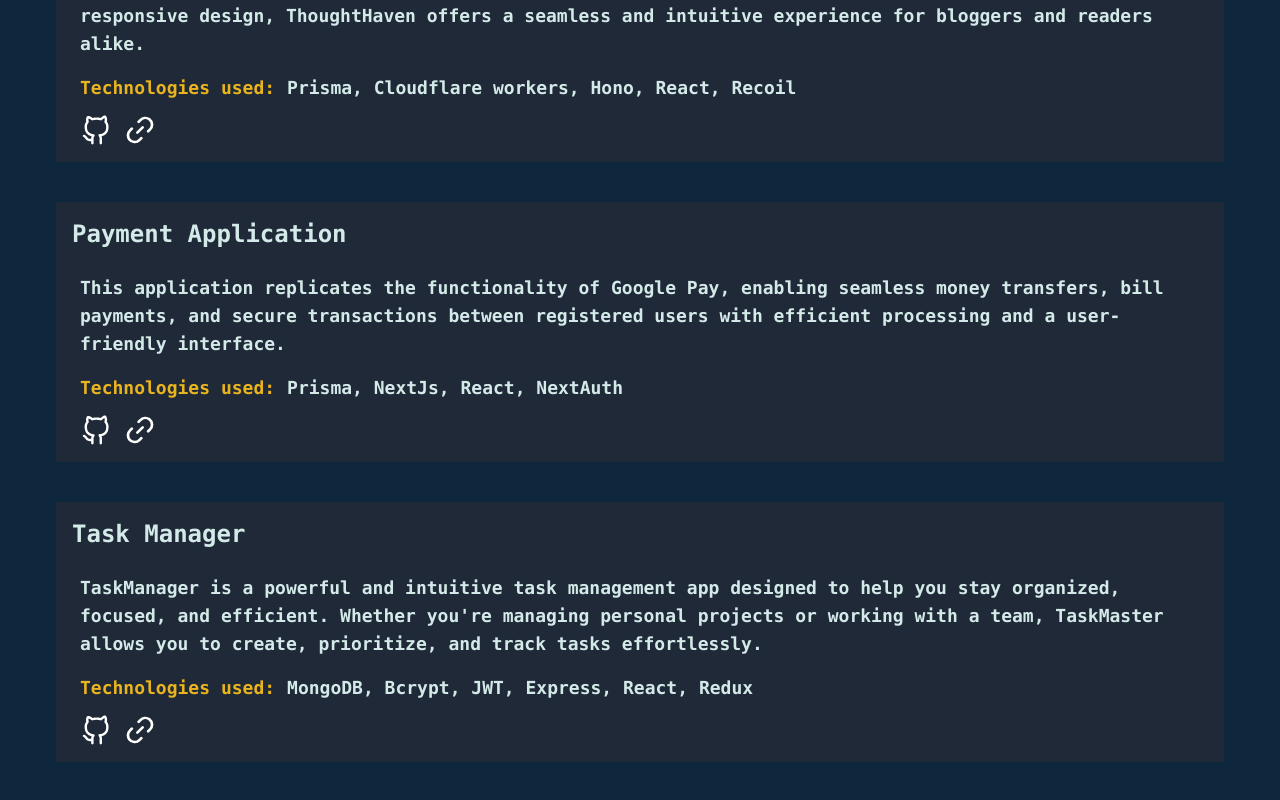
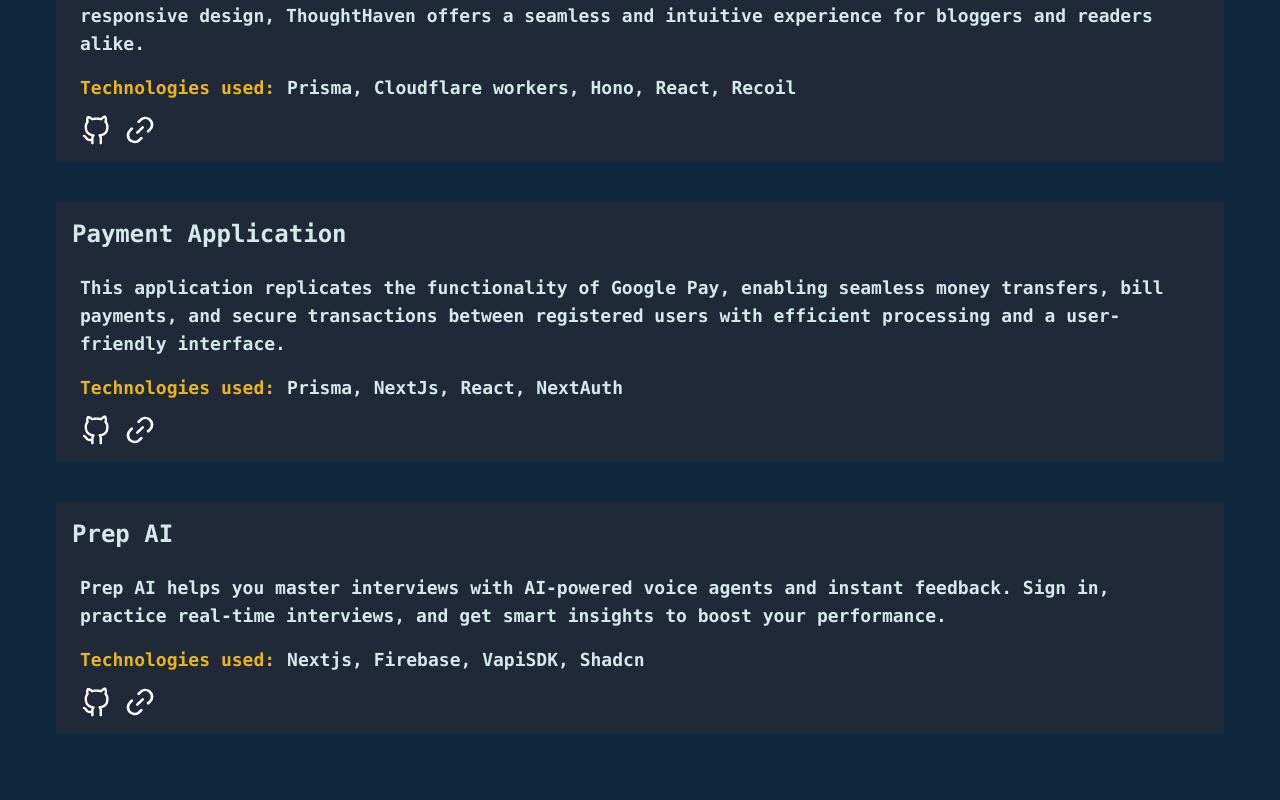
Before and after one commit to Titan-327/harshit-portfolio, a Next.js app in the folder portfolio/: page /projects in a window 1280 px wide. Shown: the part 302-1102 px from the top of the page. After the commit the page ends 1076 px from the top, so only its background shows below. Built offline with nearby package versions, Linux system fonts and the light colour scheme.

Commit message:
Update Card.tsx

```diff
--- a/portfolio/src/components/Card.tsx
+++ b/portfolio/src/components/Card.tsx
@@ -84,18 +84,18 @@
     const router=useRouter()
     return <div className="bg-gray-800 m-4">
 <div className="text-2xl font-semibold p-4 md:text-2xl md:pt-4">
-Task Manager
+Prep AI
 </div>
 <div className="text-md font-semibold mx-6 mt-2 md:text-lg md:mt-2">
-   {`TaskManager is a powerful and intuitive task management app designed to help you stay organized, focused, and efficient. Whether you're managing personal projects or working with a team, TaskMaster allows you to create, prioritize, and track tasks effortlessly.`}
+   {`Prep AI helps you master interviews with AI-powered voice agents and instant feedback. Sign in, practice real-time interviews, and get smart insights to boost your performance.`}
 </div>
 <div className="flex">
    <p className="text-md font-semibold ml-6 mt-4 md:text-lg md:mt-4 text-highlight">Technologies used:</p>
-   <p className="text-md font-semibold mt-4 ml-3 md:text-lg md:mt-4">MongoDB, Bcrypt, JWT, Express, React, Redux</p>
+   <p className="text-md font-semibold mt-4 ml-3 md:text-lg md:mt-4">Nextjs, Firebase, VapiSDK, Shadcn</p>
 </div>
 <div className="mx-6 my-3 flex">
     <div className="h-8 w-8" onClick={function(){
-         window.open("https://github.com/Titan-327/todo-backend-mern", "_blank")
+         window.open("https://github.com/Titan-327/PrepAI", "_blank")
     }}>
     <svg xmlns="./images/github.svg" fill-rule="evenodd" stroke-linejoin="round" stroke-miterlimit="2" clip-rule="evenodd" viewBox="0 0 24 24" id="github" style={{ cursor: 'pointer' }}>
   <g transform="translate(-40 -40)">
@@ -105,7 +105,7 @@
 </svg>
 </div>
 <div className="h-8 w-8 mx-3 mb-4" onClick={function(){
-         window.open("https://github.com/Titan-327/ThoughtHaven_", "_blank")
+         window.open("https://prep-ai-ten.vercel.app/", "_blank")
     }}>
 <svg xmlns="./images/link.svg" viewBox="0 0 24 24" id="link"  style={{ cursor: 'pointer' }}>
   <g>
```
